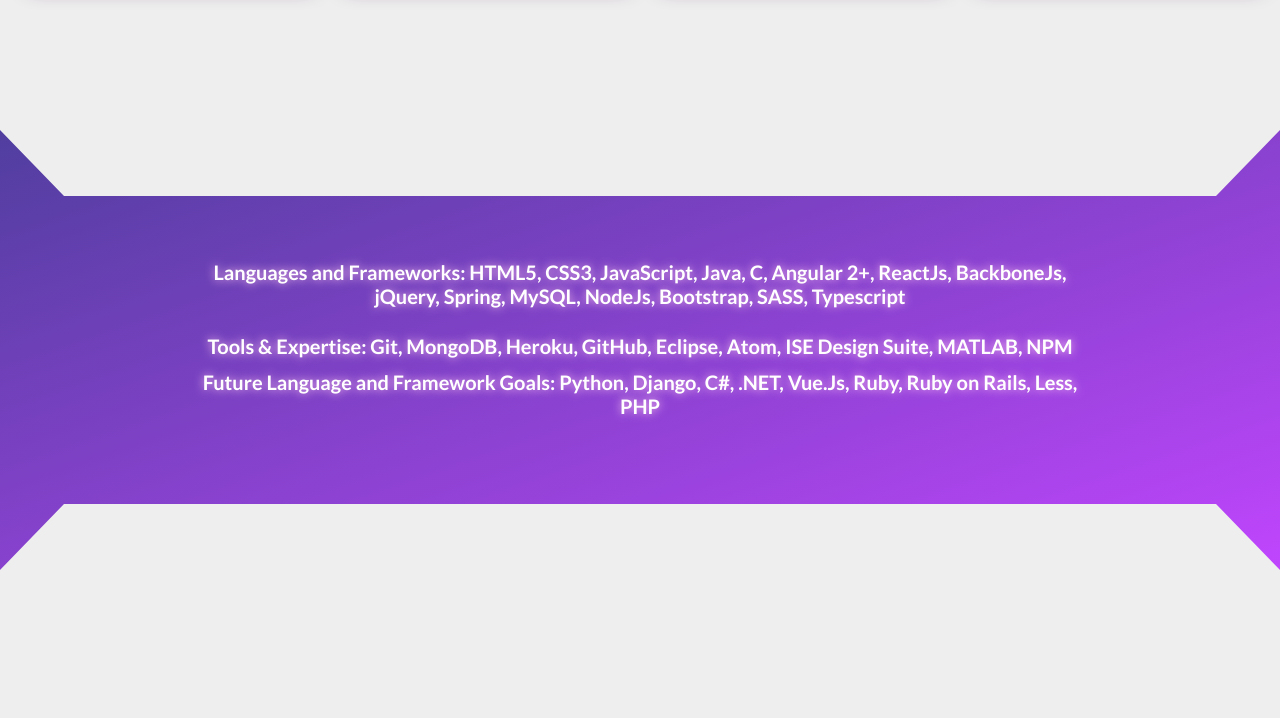
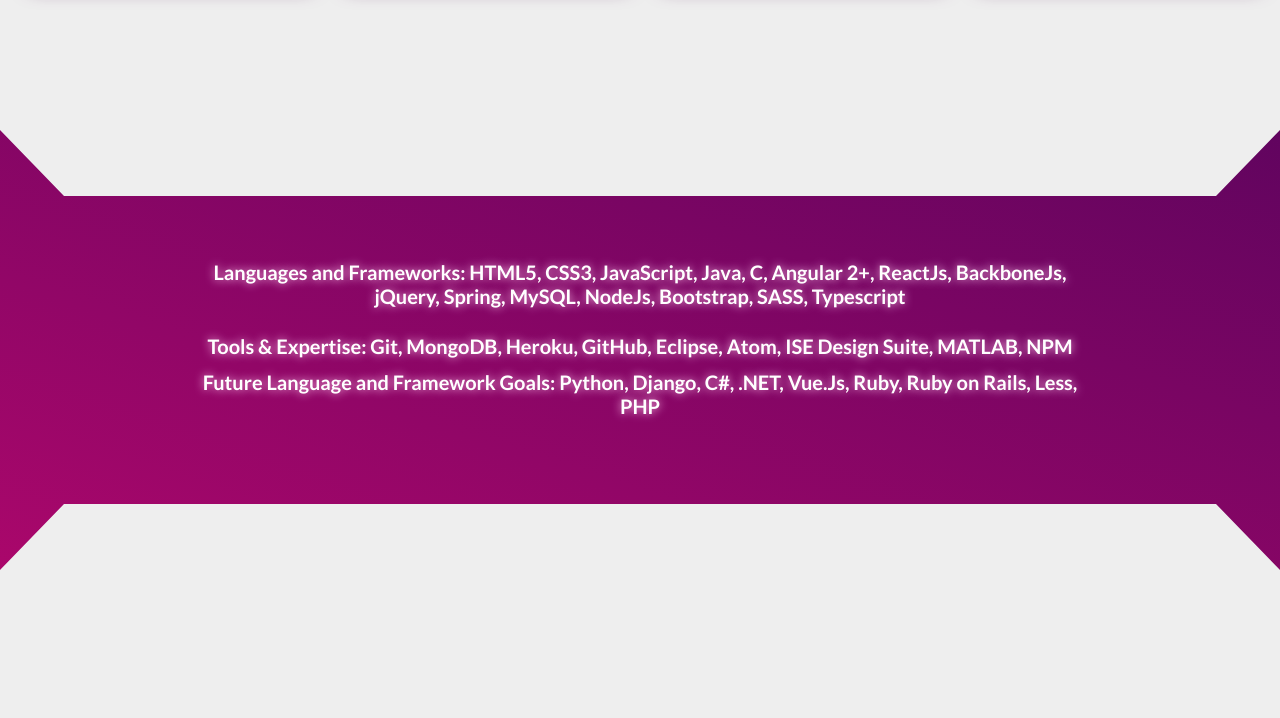
Before and after one commit to david2999999/DJ-Design-Studio-Revamped, a website: page index.html in a window 1280 px wide. Shown: the part 1220-1938 px from the top of the page. Drawn offline with nearby package versions, Linux system fonts and the light colour scheme; files that its build step writes are made by us from their sources.

Commit message:
fixed about banner

```diff
--- a/sass/component/_banner.scss
+++ b/sass/component/_banner.scss
@@ -1,6 +1,6 @@
 .banner{
   height: 44rem;
-  background: linear-gradient(to top left, rgba(#bb33ff,.9), rgba(#3f2b96, .9));
+  background: linear-gradient(to top right, rgba(#aa076b,1), rgba(#61045f, 1));
   background-size: cover;
   width: 100%;
   clip-path: polygon(0 0, 5% 15%, 95% 15%, 100% 0, 100% 100%, 95% 85%,5% 85%, 0 100%);
```
